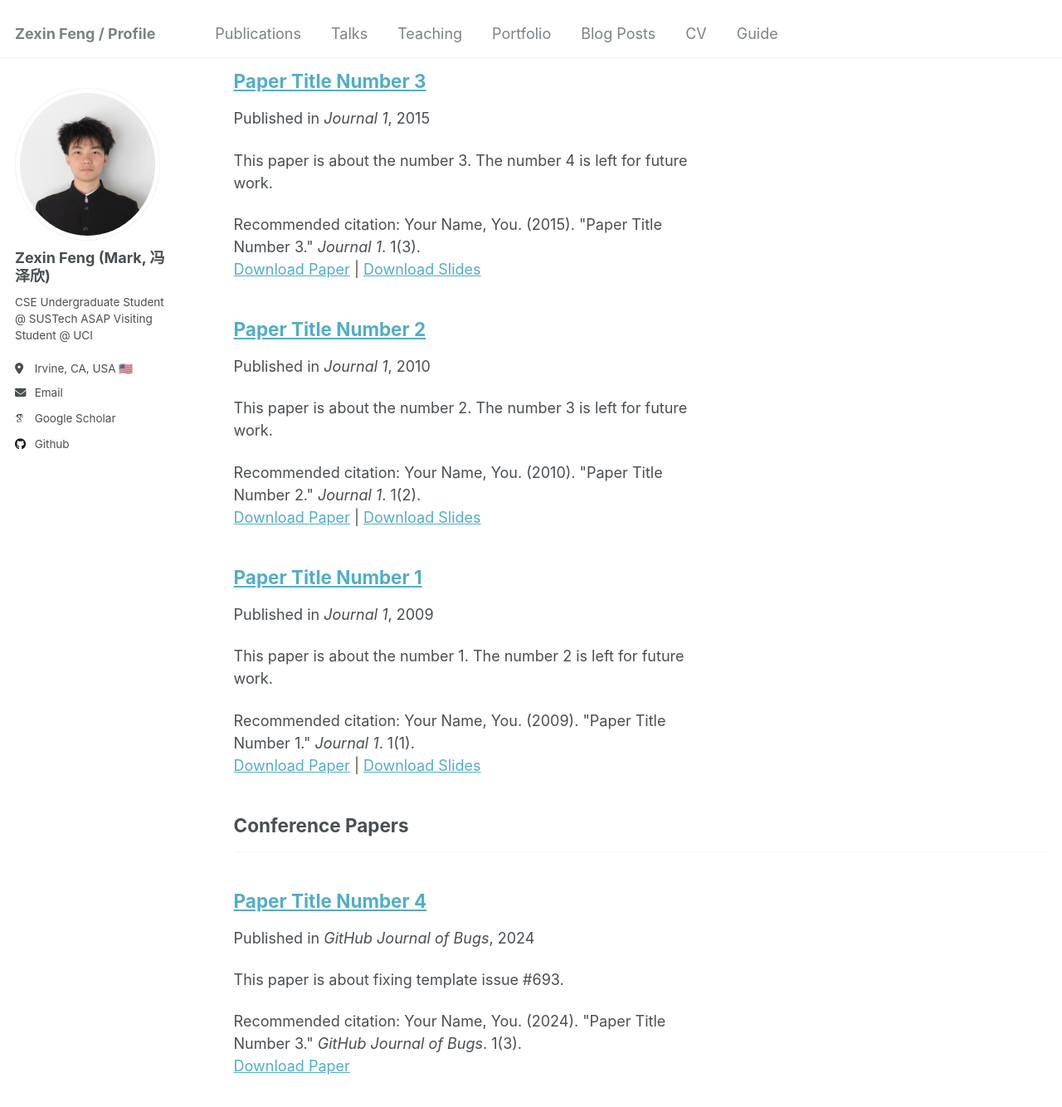
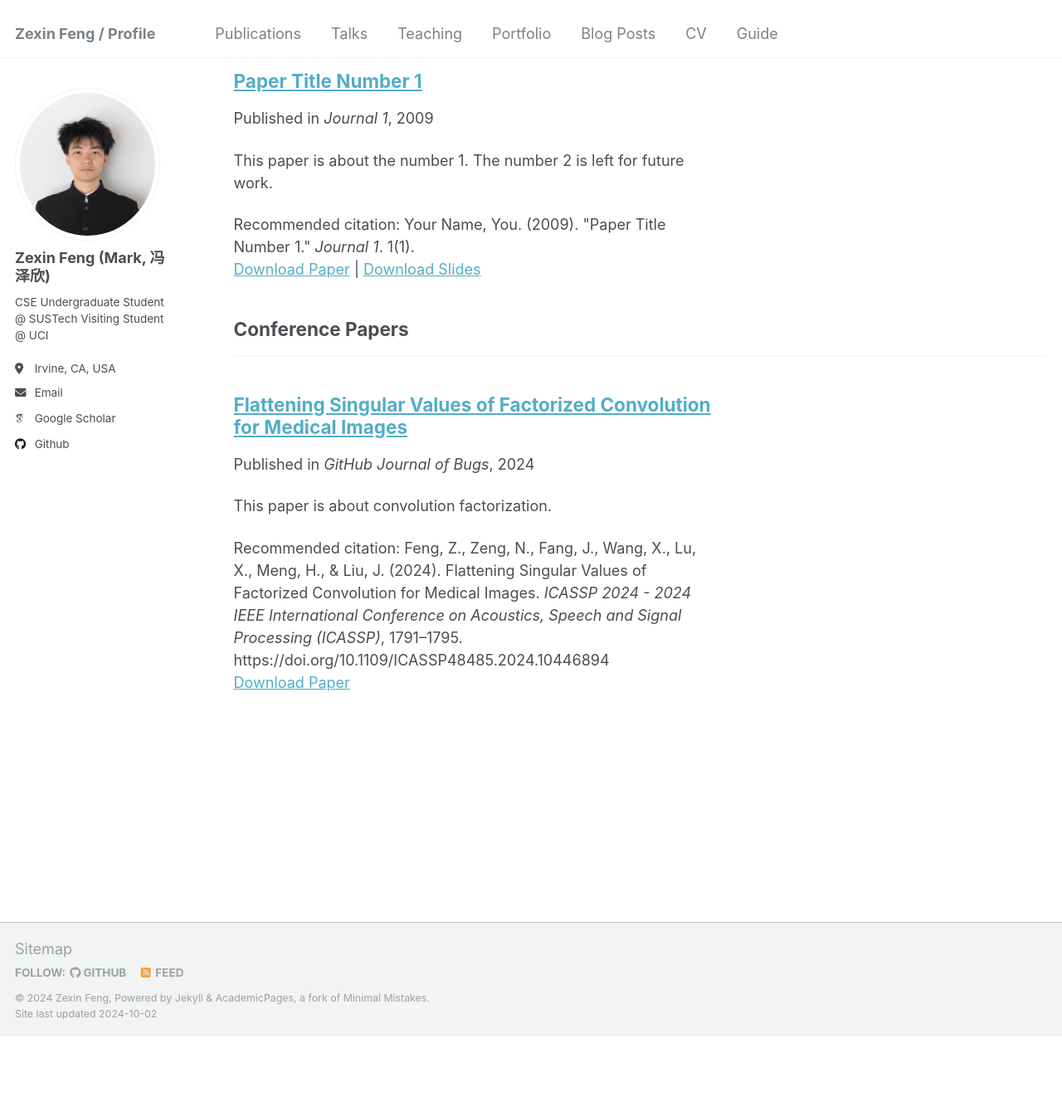
Before and after one commit to ZexinFeng-CN/ZexinFeng-CN.github.io, a Jekyll site: the page built from _pages/publications.html, in a window 1280 px wide and 1400 px high, scrolled down 227 px. Shown: the top 1334 px of the window at 83% size. Built offline with Jekyll 4.4.1, drawn with Linux system fonts in a browser that asks for light colours; some web fonts are replaced; after the commit the page ends 1476 px from its top, so only the background shows below that.

Commit message:
Publilcation Added

```diff
--- a/_config.yml
+++ b/_config.yml
@@ -24,8 +24,8 @@ author:
   avatar           : "profile.JPG"
   name             : "Zexin Feng (Mark, 冯泽欣)"
   pronouns         : # example: "she/her"
-  bio              : "CSE Undergraduate Student @ SUSTech \nASAP Visiting Student @ UCI"
-  location         : "Irvine, CA, USA 🇺🇸"
+  bio              : "CSE Undergraduate Student @ SUSTech\nVisiting Student @ UCI"
+  location         : "Irvine, CA, USA"
   employer         : # URL
   uri              : # URL
   email            : "fengzx2021@mail.sustech.edu.cn"
--- /dev/null
+++ b/_publications/10.1109-ICASSP48485.2024.10446894.md
@@ -0,0 +1,13 @@
+---
+title: "Flattening Singular Values of Factorized Convolution for Medical Images"
+collection: publications
+category: conferences
+permalink: /publication/10.1109-ICASSP48485.2024.10446894
+excerpt: 'This paper is about convolution factorization.'
+date: 2024-02-01
+venue: 'GitHub Journal of Bugs'
+paperurl: 'https://ieeexplore.ieee.org/stamp/stamp.jsp?tp=&arnumber=10446894'
+citation: 'Feng, Z., Zeng, N., Fang, J., Wang, X., Lu, X., Meng, H., & Liu, J. (2024). Flattening Singular Values of Factorized Convolution for Medical Images. <i>ICASSP 2024 - 2024 IEEE International Conference on Acoustics, Speech and Signal Processing (ICASSP)</i>, 1791–1795. https://doi.org/10.1109/ICASSP48485.2024.10446894'
+---
+
+The contents above will be part of a list of publications, if the user clicks the link for the publication than the contents of section will be rendered as a full page, allowing you to provide more information about the paper for the reader. When publications are displayed as a single page, the contents of the above "citation" field will automatically be included below this section in a smaller font.
--- a/_publications/2010-10-01-paper-title-number-2.md
+++ /dev/null
@@ -1,14 +0,0 @@
----
-title: "Paper Title Number 2"
-collection: publications
-category: manuscripts
-permalink: /publication/2010-10-01-paper-title-number-2
-excerpt: 'This paper is about the number 2. The number 3 is left for future work.'
-date: 2010-10-01
-venue: 'Journal 1'
-slidesurl: 'http://academicpages.github.io/files/slides2.pdf'
-paperurl: 'http://academicpages.github.io/files/paper2.pdf'
-citation: 'Your Name, You. (2010). &quot;Paper Title Number 2.&quot; <i>Journal 1</i>. 1(2).'
----
-
-The contents above will be part of a list of publications, if the user clicks the link for the publication than the contents of section will be rendered as a full page, allowing you to provide more information about the paper for the reader. When publications are displayed as a single page, the contents of the above "citation" field will automatically be included below this section in a smaller font.
--- a/_publications/2015-10-01-paper-title-number-3.md
+++ /dev/null
@@ -1,14 +0,0 @@
----
-title: "Paper Title Number 3"
-collection: publications
-category: manuscripts
-permalink: /publication/2015-10-01-paper-title-number-3
-excerpt: 'This paper is about the number 3. The number 4 is left for future work.'
-date: 2015-10-01
-venue: 'Journal 1'
-slidesurl: 'http://academicpages.github.io/files/slides3.pdf'
-paperurl: 'http://academicpages.github.io/files/paper3.pdf'
-citation: 'Your Name, You. (2015). &quot;Paper Title Number 3.&quot; <i>Journal 1</i>. 1(3).'
----
-
-The contents above will be part of a list of publications, if the user clicks the link for the publication than the contents of section will be rendered as a full page, allowing you to provide more information about the paper for the reader. When publications are displayed as a single page, the contents of the above "citation" field will automatically be included below this section in a smaller font.
--- a/_publications/2024-02-17-paper-title-number-4.md
+++ /dev/null
@@ -1,13 +0,0 @@
----
-title: "Paper Title Number 4"
-collection: publications
-category: conferences
-permalink: /publication/2024-02-17-paper-title-number-4
-excerpt: 'This paper is about fixing template issue #693.'
-date: 2024-02-17
-venue: 'GitHub Journal of Bugs'
-paperurl: 'http://academicpages.github.io/files/paper3.pdf'
-citation: 'Your Name, You. (2024). &quot;Paper Title Number 3.&quot; <i>GitHub Journal of Bugs</i>. 1(3).'
----
-
-The contents above will be part of a list of publications, if the user clicks the link for the publication than the contents of section will be rendered as a full page, allowing you to provide more information about the paper for the reader. When publications are displayed as a single page, the contents of the above "citation" field will automatically be included below this section in a smaller font.
```
